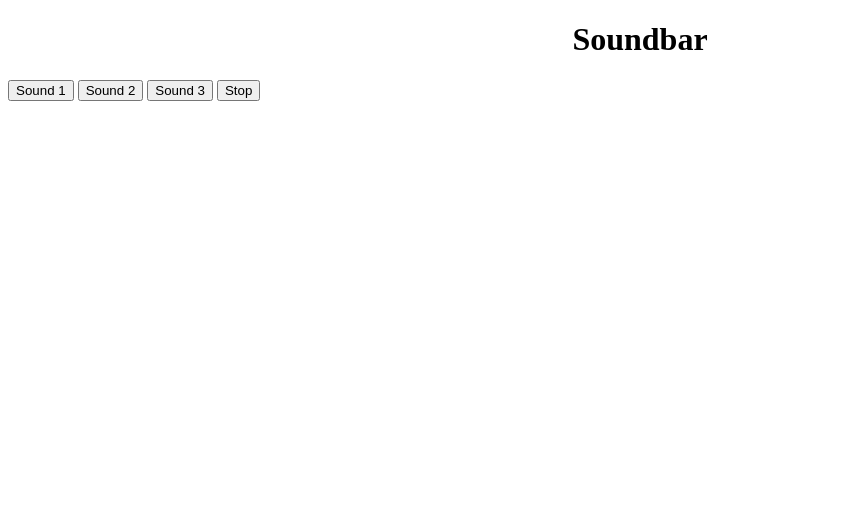
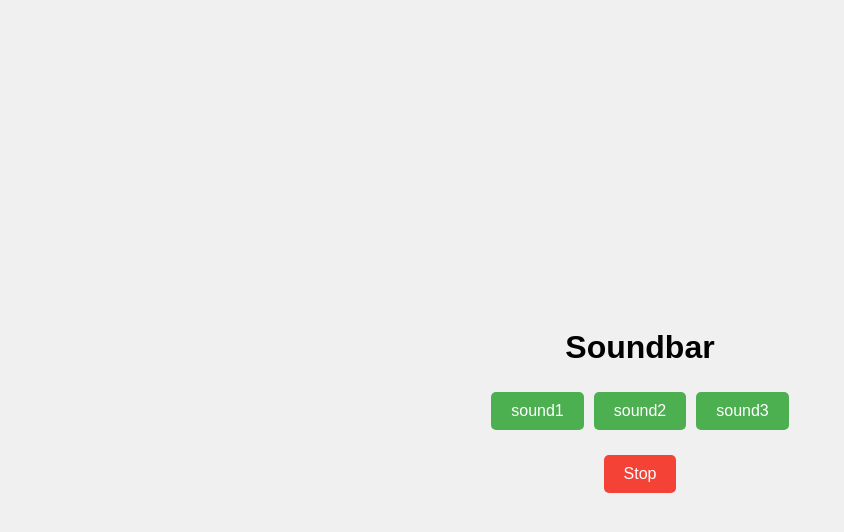
Before and after one commit to acciojob/Soundbar-PRADNYA199, a website: page main.html in a window 1280 px wide. Shown: the whole page, without its empty margins (0-844 px from the left). Drawn offline with Linux system fonts and the light colour scheme.

Commit message:
created a submission

```diff
--- a/main.html
+++ b/main.html
@@ -3,19 +3,17 @@
 <head>
     <meta charset="UTF-8">
     <meta name="viewport" content="width=device-width, initial-scale=1.0">
-    <title>Soundboard</title>
-    <link rel="stylesheet" href="style.css">
+    <title>Soundbar</title>
+    <link rel="stylesheet" href="styles.css">
 </head>
 <body>
-
-<h1 style="text-align: center">Soundbar</h1>
-<div id="buttons">
-    <button class="btn" data-sound="sound1">Sound 1</button>
-    <button class="btn" data-sound="sound2">Sound 2</button>
-    <button class="btn" data-sound="sound3">Sound 3</button>
-    <button class="stop">Stop</button>
-</div>
-
-<script src="script.js"></script>
+    <div id="soundbar">
+        <h1>Soundbar</h1>
+        <div id="buttons">
+            <!-- Buttons will be dynamically created by JavaScript -->
+        </div>
+        <button class="stop">Stop</button>
+    </div>
+    <script src="script.js"></script>
 </body>
 </html>
--- a/script.js
+++ b/script.js
@@ -1,8 +1,24 @@
-//your JS code here. If required.
+// script.js
+
+// Array of sound names (without file extension)
+const sounds = ['sound1', 'sound2', 'sound3']; // Add sound file names here
+
 // Reference to currently playing audio
 let currentAudio = null;
 
-// Select all buttons with the class "btn"
+// Get the buttons container
+const buttonsContainer = document.getElementById('buttons');
+
+// Dynamically create a button for each sound
+sounds.forEach(soundName => {
+    const button = document.createElement('button');
+    button.classList.add('btn');
+    button.setAttribute('data-sound', soundName);  // Set data-sound attribute
+    button.textContent = soundName;  // Display the sound name on the button
+    buttonsContainer.appendChild(button);
+});
+
+// Select all dynamically created buttons with the class "btn"
 document.querySelectorAll(".btn").forEach(button => {
     button.addEventListener("click", () => {
         const soundName = button.getAttribute("data-sound");
--- a/styles.css
+++ b/styles.css
@@ -1,48 +1,48 @@
-/*  your css code here. If applicable */
+/* styles.css */
 body {
-    font-family: Arial, sans-serif;
     display: flex;
     justify-content: center;
     align-items: center;
     height: 100vh;
     margin: 0;
     background-color: #f0f0f0;
+    font-family: Arial, sans-serif;
 }
 
-h1 {
+#soundbar {
     text-align: center;
 }
 
 #buttons {
-    display: flex;
-    gap: 10px;
-    flex-direction: column;
-    align-items: center;
-}
-
-.btn, .stop {
-    padding: 10px 20px;
-    font-size: 16px;
-    cursor: pointer;
-    border: none;
-    border-radius: 5px;
-    transition: background-color 0.3s;
+    margin-top: 20px;
 }
 
 .btn {
-    background-color: #007bff;
+    background-color: #4CAF50;
     color: white;
+    padding: 10px 20px;
+    margin: 5px;
+    border: none;
+    cursor: pointer;
+    font-size: 16px;
+    border-radius: 5px;
+}
+
+.btn:hover {
+    background-color: #45a049;
 }
 
 .stop {
-    background-color: #ff4d4d;
+    background-color: #f44336;
     color: white;
-}
-
-.btn:hover {
-    background-color: #0056b3;
+    padding: 10px 20px;
+    margin-top: 20px;
+    border: none;
+    cursor: pointer;
+    font-size: 16px;
+    border-radius: 5px;
 }
 
 .stop:hover {
-    background-color: #d63333;
+    background-color: #d32f2f;
 }
```
